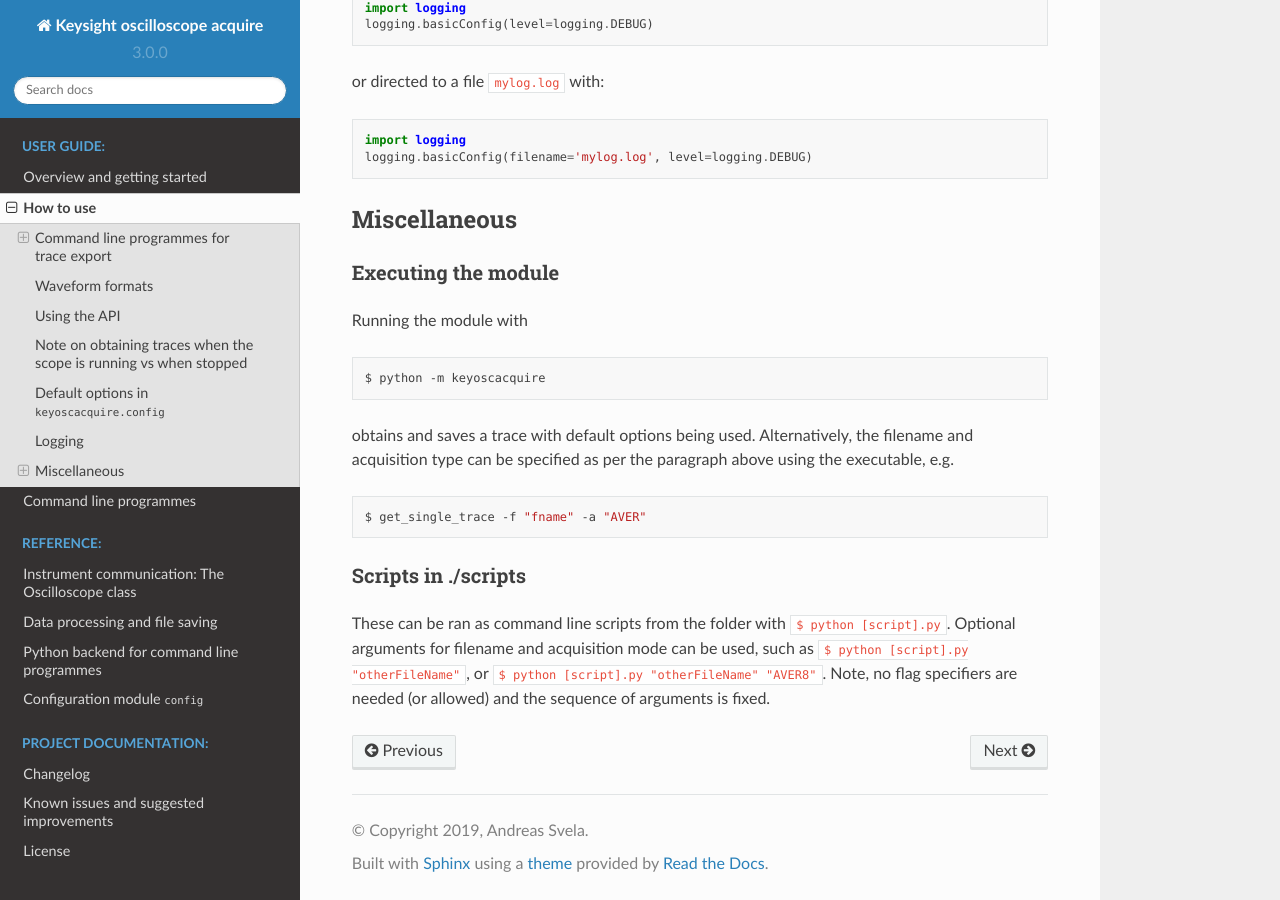
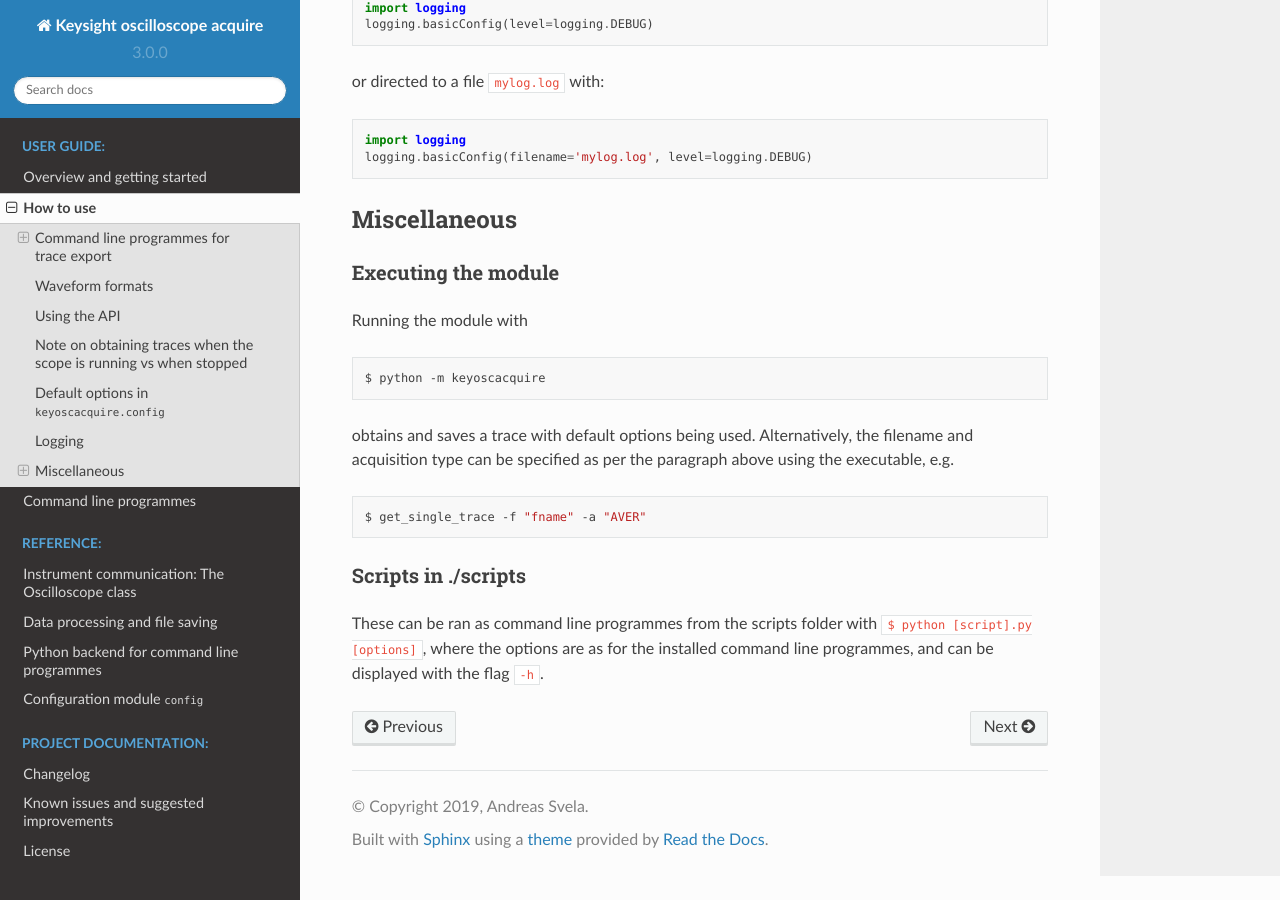
Before and after one commit to asvela/keyoscacquire, a Sphinx documentation site: the page built from docs/contents/usage.rst, in a window 1280 px wide and 900 px high, scrolled down 3271 px. Built offline with Sphinx 7.4.7 and the Read the Docs theme 2.0.0, drawn with Linux system fonts in a browser that asks for light colours.

Commit message:
(docs) small correction

```diff
--- a/docs/contents/usage.rst
+++ b/docs/contents/usage.rst
@@ -144,4 +144,4 @@
 Scripts in ./scripts
 --------------------
 
-These can be ran as command line scripts from the folder with ``$ python [script].py``. Optional arguments for filename and acquisition mode can be used, such as ``$ python [script].py "otherFileName"``, or ``$ python [script].py "otherFileName" "AVER8"``. Note, no flag specifiers are needed (or allowed) and the sequence of arguments is fixed.
+These can be ran as command line programmes from the scripts folder with ``$ python [script].py [options]``, where the options are as for the installed command line programmes, and can be displayed with the flag ``-h``.
```
